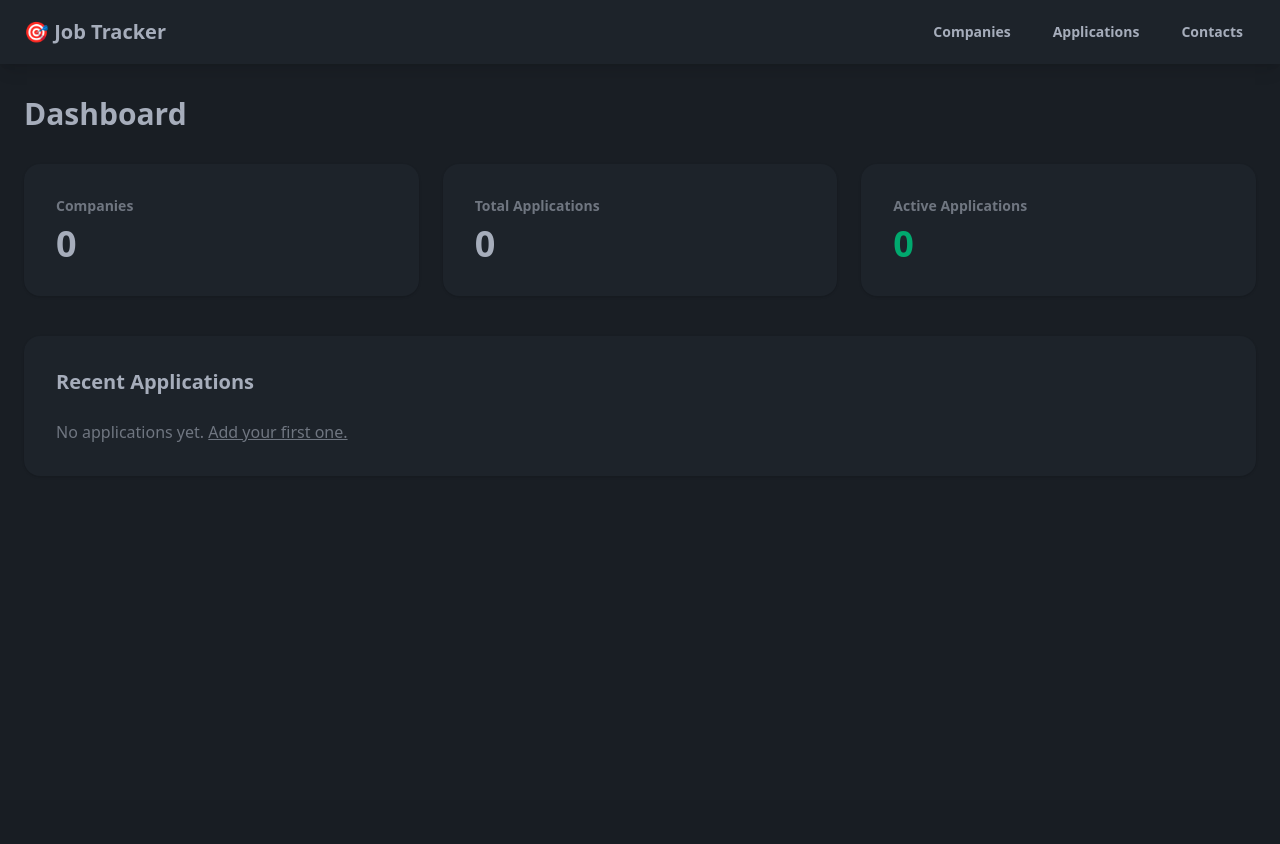
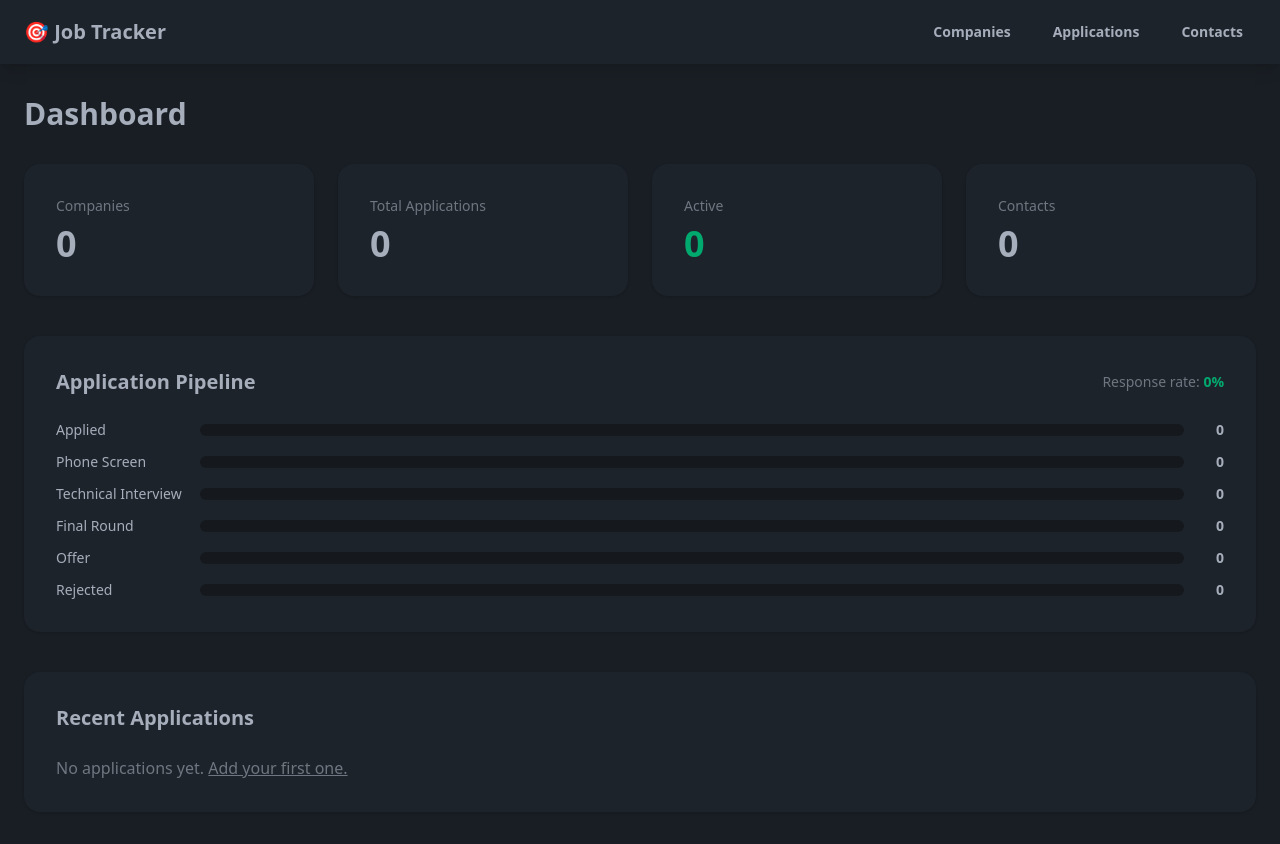
Before and after one commit to juan-arroyo/job-tracker, a Django app: page / in a window 1280 px wide. Before the commit the page ends 442 px from the top, so only its background shows below. Run offline with Django 5.2, Linux system fonts and the light colour scheme; data that the repository does not hold is empty; some libraries are stand-ins or nearby versions.

Commit message:
feat: add pipeline breakdown and response rate to dashboard

```diff
--- a/backend/tracker/templates/tracker/dashboard.html
+++ b/backend/tracker/templates/tracker/dashboard.html
@@ -1,42 +1,82 @@
 {% extends "tracker/base.html" %}
-
 {% block title %}Dashboard — Job Tracker{% endblock %}
-
 {% block content %}
 
 <h1 class="text-3xl font-bold mb-8">Dashboard</h1>
 
-<!-- Summary stats — three cards showing key numbers at a glance -->
-<div class="grid grid-cols-1 md:grid-cols-3 gap-6 mb-10">
-
+<!-- Summary stats — four cards showing key numbers at a glance -->
+<div class="grid grid-cols-2 md:grid-cols-4 gap-6 mb-10">
     <div class="card bg-base-100 shadow">
         <div class="card-body">
-            <h2 class="card-title text-sm text-base-content/60">Companies</h2>
+            <h2 class="text-sm text-base-content/60">Companies</h2>
             <p class="text-4xl font-bold">{{ total_companies }}</p>
         </div>
     </div>
-
     <div class="card bg-base-100 shadow">
         <div class="card-body">
-            <h2 class="card-title text-sm text-base-content/60">Total Applications</h2>
+            <h2 class="text-sm text-base-content/60">Total Applications</h2>
             <p class="text-4xl font-bold">{{ total_applications }}</p>
         </div>
     </div>
-
     <div class="card bg-base-100 shadow">
         <div class="card-body">
-            <h2 class="card-title text-sm text-base-content/60">Active Applications</h2>
+            <h2 class="text-sm text-base-content/60">Active</h2>
             <p class="text-4xl font-bold text-success">{{ active_applications }}</p>
         </div>
     </div>
+    <div class="card bg-base-100 shadow">
+        <div class="card-body">
+            <h2 class="text-sm text-base-content/60">Contacts</h2>
+            <p class="text-4xl font-bold">{{ total_contacts }}</p>
+        </div>
+    </div>
+</div>
 
+<!-- Pipeline breakdown — one row per status showing count and a progress bar -->
+<div class="card bg-base-100 shadow mb-10">
+    <div class="card-body">
+        <div class="flex justify-between items-center mb-4">
+            <h2 class="card-title">Application Pipeline</h2>
+            <!-- Response rate: % that moved beyond "applied" -->
+            <span class="text-sm text-base-content/60">
+                Response rate: <span class="font-bold text-success">{{ response_rate }}%</span>
+            </span>
+        </div>
+
+        <!-- One row per status — label, bar, count -->
+        <div class="flex flex-col gap-3">
+
+            {% for status_value, data in status_counts.items %}
+            <div class="flex items-center gap-4">
+                <!-- Status label — fixed width so bars align -->
+                <span class="text-sm w-32 shrink-0">{{ data.label }}</span>
+
+                <!-- Progress bar — width proportional to total applications -->
+                <!-- If total is 0 we show an empty bar to avoid errors -->
+                <div class="flex-1 bg-base-300 rounded-full h-3">
+                    <!-- percentage is calculated in the view — templates cannot do division -->
+                    <div class="h-3 rounded-full
+                        {% if status_value == 'offer' %}bg-success
+                        {% elif status_value == 'rejected' %}bg-error
+                        {% elif status_value == 'applied' %}bg-info
+                        {% else %}bg-warning{% endif %}"
+                        style="width: {{ data.percentage }}%">
+                    </div>
+                </div>
+
+                <!-- Count on the right -->
+                <span class="text-sm font-bold w-6 text-right shrink-0">{{ data.count }}</span>
+            </div>
+            {% endfor %}
+
+        </div>
+    </div>
 </div>
 
 <!-- Recent activity feed -->
 <div class="card bg-base-100 shadow">
     <div class="card-body">
         <h2 class="card-title mb-4">Recent Applications</h2>
-
         {% if recent_applications %}
         <div class="overflow-x-auto">
             <table class="table">
@@ -72,7 +112,6 @@
             <a href="{% url 'tracker:application_create' %}" class="link">Add your first one.</a>
         </p>
         {% endif %}
-
     </div>
 </div>
 
--- a/backend/tracker/views.py
+++ b/backend/tracker/views.py
@@ -8,11 +8,29 @@
     # Main dashboard — shows a summary of the entire job search at a glance
     total_companies = Company.objects.count()
     total_applications = JobApplication.objects.count()
+    total_contacts = Contact.objects.count()
 
-    # Count applications by status to show the pipeline overview
+    # Exclude terminal states to show what's still in play
     active_applications = JobApplication.objects.exclude(
         status__in=["offer", "rejected"]
     ).count()
+
+    # Count applications per status — calculate percentage here in Python
+    # because Django templates cannot do division inside style attributes
+    status_counts = {}
+    for status_value, status_label in JobApplication.STATUS_CHOICES:
+        count = JobApplication.objects.filter(status=status_value).count()
+        percentage = round((count / total_applications * 100)) if total_applications > 0 else 0
+        status_counts[status_value] = {
+            "label": status_label,
+            "count": count,
+            "percentage": percentage,
+        }
+
+    # Response rate — % of applications that moved beyond "applied"
+    # If total is 0 we avoid division by zero
+    moved_forward = JobApplication.objects.exclude(status="applied").count()
+    response_rate = round((moved_forward / total_applications * 100)) if total_applications > 0 else 0
 
     # Get the 5 most recent applications for the activity feed
     recent_applications = JobApplication.objects.select_related("company").order_by(
@@ -22,7 +40,10 @@
     return render(request, "tracker/dashboard.html", {
         "total_companies": total_companies,
         "total_applications": total_applications,
+        "total_contacts": total_contacts,
         "active_applications": active_applications,
+        "status_counts": status_counts,
+        "response_rate": response_rate,
         "recent_applications": recent_applications,
     })
 
```
